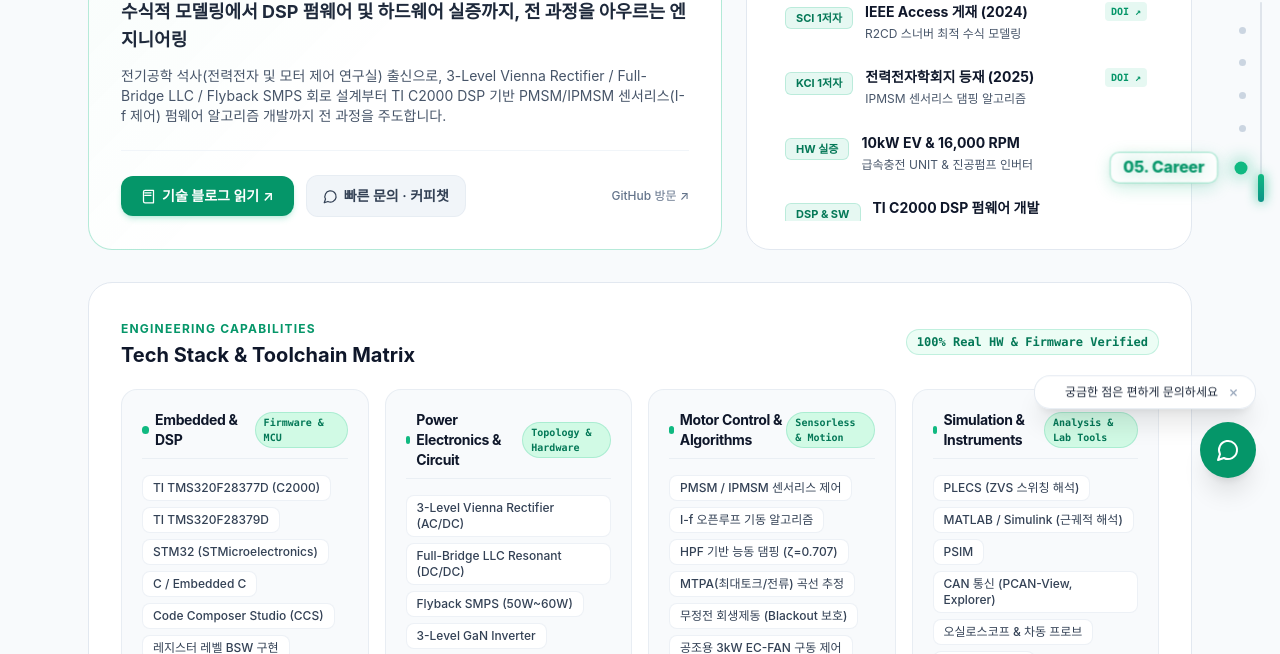
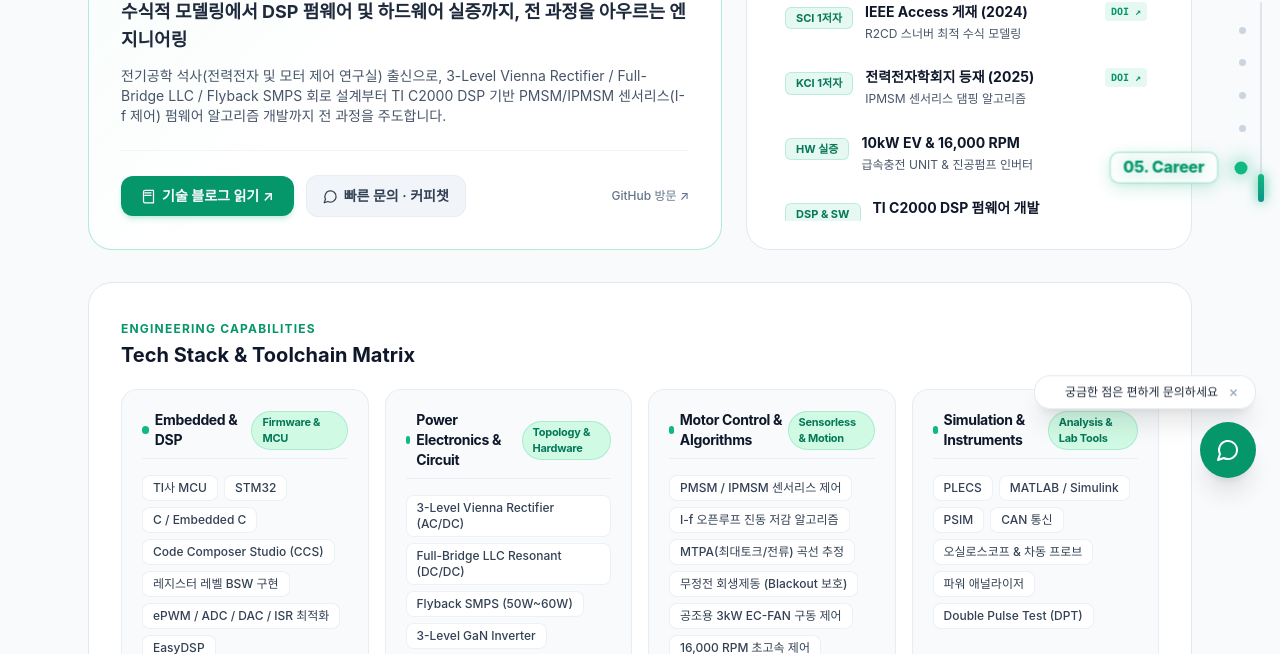
Before and after one commit to starcastleJIN/starcastleJIN.github.io, a website: page index.html in a window 1280 px wide. Shown: the part 298-952 px from the top of the page. Drawn offline with nearby package versions, Linux system fonts and the light colour scheme; a web font is replaced by a local one.

Commit message:
fix(skills): unify badge typography, remove verified pill, and refine skill items and bracketed text

```diff
--- a/assets/js/portfolio.js
+++ b/assets/js/portfolio.js
@@ -115,7 +115,7 @@ function renderBentoSkills() {
             ${escapeHTML(group.category)}
           </h4>
           ${group.badge ? `
-            <span class="text-[10px] font-mono px-2 py-0.5 rounded-full bg-emerald-100 dark:bg-emerald-950/60 text-emerald-700 dark:text-emerald-300 font-semibold border border-emerald-500/20">
+            <span class="text-[10px] sm:text-[11px] font-bold tracking-tight px-2.5 py-0.5 rounded-full bg-emerald-100 dark:bg-emerald-950/60 text-emerald-700 dark:text-emerald-300 border border-emerald-500/20">
               ${escapeHTML(group.badge)}
             </span>
           ` : ""}
--- a/config.js
+++ b/config.js
@@ -90,14 +90,13 @@ const SITE_CONFIG = {
       badge: "Firmware & MCU",
       color: "emerald",
       items: [
-        "TI TMS320F28377D (C2000)",
-        "TI TMS320F28379D",
-        "STM32 (STMicroelectronics)",
+        "TI사 MCU",
+        "STM32",
         "C / Embedded C",
         "Code Composer Studio (CCS)",
         "레지스터 레벨 BSW 구현",
         "ePWM / ADC / DAC / ISR 최적화",
-        "EasyDSP 실시간 튜닝"
+        "EasyDSP"
       ]
     },
     {
@@ -121,8 +120,7 @@ const SITE_CONFIG = {
       color: "cyan",
       items: [
         "PMSM / IPMSM 센서리스 제어",
-        "I-f 오픈루프 기동 알고리즘",
-        "HPF 기반 능동 댐핑 (ζ=0.707)",
+        "I-f 오픈루프 진동 저감 알고리즘",
         "MTPA(최대토크/전류) 곡선 추정",
         "무정전 회생제동 (Blackout 보호)",
         "공조용 3kW EC-FAN 구동 제어",
@@ -134,10 +132,10 @@ const SITE_CONFIG = {
       badge: "Analysis & Lab Tools",
       color: "indigo",
       items: [
-        "PLECS (ZVS 스위칭 해석)",
-        "MATLAB / Simulink (근궤적 해석)",
+        "PLECS",
+        "MATLAB / Simulink",
         "PSIM",
-        "CAN 통신 (PCAN-View, Explorer)",
+        "CAN 통신",
         "오실로스코프 & 차동 프로브",
         "파워 애널라이저",
         "Double Pulse Test (DPT)"
--- a/index.html
+++ b/index.html
@@ -171,7 +171,6 @@
           <span class="text-xs font-bold uppercase tracking-widest text-emerald-600 dark:text-emerald-400">Engineering Capabilities</span>
           <h2 class="text-lg sm:text-xl font-bold text-slate-900 dark:text-white mt-0.5">Tech Stack &amp; Toolchain Matrix</h2>
         </div>
-        <span class="text-xs text-emerald-700 dark:text-emerald-400 bg-emerald-50 dark:bg-emerald-950/60 px-2.5 py-1 rounded-full font-mono text-[11px] font-semibold border border-emerald-500/20 hidden sm:inline">100% Real HW &amp; Firmware Verified</span>
       </div>
 
       <div id="bento-skills-container" class="grid grid-cols-1 sm:grid-cols-2 lg:grid-cols-4 gap-4">
@@ -360,9 +359,9 @@
   </div>
 
   <!-- Core Scripts -->
-  <script src="config.js?v=20260910_01"></script>
-  <script src="assets/js/main.js?v=20260910_01"></script>
-  <script src="assets/js/portfolio.js?v=20260910_01"></script>
-  <script src="assets/js/scroll-tracker.js?v=20260910_01"></script>
+  <script src="config.js?v=20260910_02"></script>
+  <script src="assets/js/main.js?v=20260910_02"></script>
+  <script src="assets/js/portfolio.js?v=20260910_02"></script>
+  <script src="assets/js/scroll-tracker.js?v=20260910_02"></script>
 </body>
 </html>
```
Also changed, not shown: TODO.md (+2 -1 lines).
